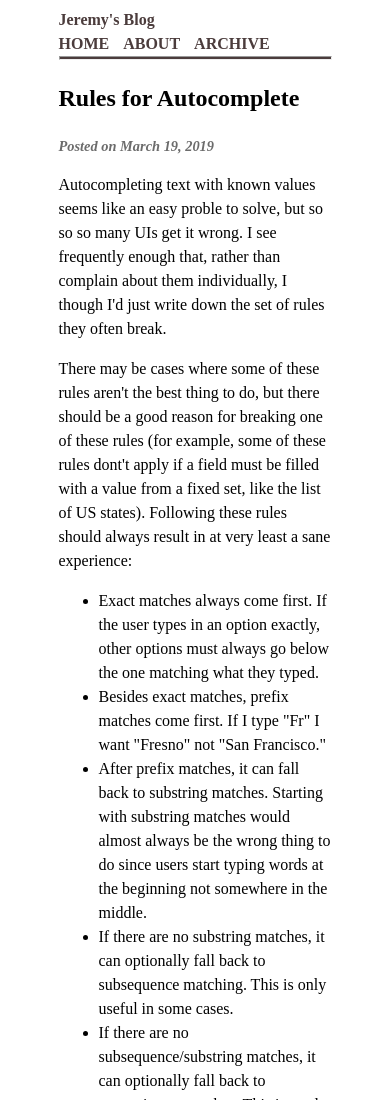
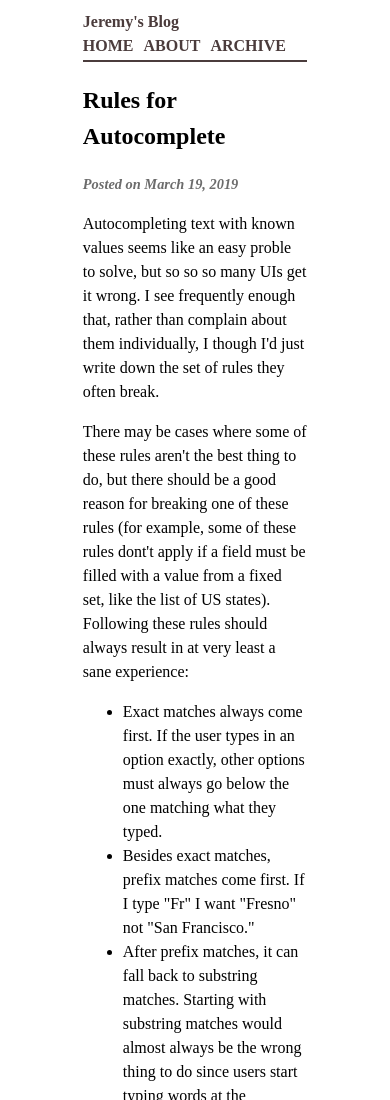
Before and after one commit to CaminLivia/FrontEnd17Homework, a plain HTML site: page Homework2/blog/blog.html in a window 390 px wide. Shown: the top 1100 px of the page. Drawn offline with Linux system fonts and the light colour scheme.

Commit message:
update homework using flex

```diff
--- a/Homework2/blog/blog-style.css
+++ b/Homework2/blog/blog-style.css
@@ -1,27 +1,27 @@
-.container {
-  margin: 2% 15%;
-  line-height: 1.5;
-  font-family: "Times New Roman", Times, serif;
+header {
+  display: flex;
+  flex-wrap: wrap;
+  justify-content: space-between;
+  align-items: center;
+  border-bottom: #4b3c3c solid 2px;
+  padding: 1% 0;
 }
 
-.menu a {
+nav {
+  display: flex;
+  gap: 20px;
+}
+
+nav > a,
+#logo > a {
   text-decoration: none;
   color: #4b3c3c;
   font-weight: bold;
 }
 
-.menu span {
-  float: right;
-}
-
-.menu span > a {
-  margin-left: 10px;
-}
-
-.separator {
-  background-color: #4b3c3c;
-  height: 2px;
-  clear: both;
+.container {
+  margin: 2% 20%;
+  line-height: 1.5;
 }
 
 .author {
@@ -31,15 +31,16 @@
   font-style: italic;
 }
 
-@media screen and (max-width: 459px) {
-  #logo {
-    width: 100%;
-    float: left;
-  }
-  .menu span {
-    float: left;
-  }
-  .menu span > a:first-child {
-    margin-left: 0;
+@media screen and (max-width: 354px) {
+  nav {
+    flex-direction: column;
+    gap: 1px;
   }
 }
+
+@media screen and (min-width: 355px) and (max-width: 400px) {
+  nav {
+    flex-wrap: wrap;
+    gap: 10px;
+  }
+}
--- a/Homework2/blog/blog.html
+++ b/Homework2/blog/blog.html
@@ -7,55 +7,58 @@
     <title>Jeremy's Blog - Homework 2</title>
     <link rel="stylesheet" href="blog-style.css" />
   </head>
-  <body class="container">
-    <nav class="menu">
-      <a href="#" id="logo">Jeremy's Blog</a>
-      <span>
+  <body>
+    <div class="container">
+      <header>
+        <div id="logo"><a href="#">Jeremy's Blog</a></div>
+        <nav>
           <a href="#">HOME</a>
           <a href="#">ABOUT</a>
           <a href="#">ARCHIVE</a>
-      </span>
         </nav>
-    <hr class="separator" />
+      </header>
+
       <article>
         <h2>Rules for Autocomplete</h2>
         <p class="author">Posted on March 19, 2019</p>
         <p>
           Autocompleting text with known values seems like an easy proble to
-        solve, but so so so many UIs get it wrong. I see frequently enough that,
-        rather than complain about them individually, I though I'd just write
-        down the set of rules they often break.
+          solve, but so so so many UIs get it wrong. I see frequently enough
+          that, rather than complain about them individually, I though I'd just
+          write down the set of rules they often break.
         </p>
         <p>
           There may be cases where some of these rules aren't the best thing to
           do, but there should be a good reason for breaking one of these rules
-        (for example, some of these rules dont't apply if a field must be filled
-        with a value from a fixed set, like the list of US states). Following
-        these rules should always result in at very least a sane experience:
+          (for example, some of these rules dont't apply if a field must be
+          filled with a value from a fixed set, like the list of US states).
+          Following these rules should always result in at very least a sane
+          experience:
         </p>
         <ul>
           <li>
             Exact matches always come first. If the user types in an option
-          exactly, other options must always go below the one matching what they
-          typed.
+            exactly, other options must always go below the one matching what
+            they typed.
           </li>
           <li>
             Besides exact matches, prefix matches come first. If I type "Fr" I
             want "Fresno" not "San Francisco."
           </li>
           <li>
-          After prefix matches, it can fall back to substring matches. Starting
-          with substring matches would almost always be the wrong thing to do
-          since users start typing words at the beginning not somewhere in the
-          middle.
+            After prefix matches, it can fall back to substring matches.
+            Starting with substring matches would almost always be the wrong
+            thing to do since users start typing words at the beginning not
+            somewhere in the middle.
           </li>
           <li>
             If there are no substring matches, it can optionally fall back to
             subsequence matching. This is only useful in some cases.
           </li>
           <li>
-          If there are no subsequence/substring matches, it can optionally fall
-          back to approximate matches. This is rarely necessary to provide.
+            If there are no subsequence/substring matches, it can optionally
+            fall back to approximate matches. This is rarely necessary to
+            provide.
           </li>
           <li>Matches should be sorted alphabetically.</li>
           <li>
@@ -63,18 +66,20 @@
             <em>shorthest one first</em>.
           </li>
           <li>
-          The matching should probably be case insensitive unless there are two
-          options that differ only by case. In that case (pun intended), prefer
-          the one that more closely matches the user's input.
+            The matching should probably be case insensitive unless there are
+            two options that differ only by case. In that case (pun intended),
+            prefer the one that more closely matches the user's input.
           </li>
           <li>
-          The action to make use of the selection (e.g. to search the term) must
-          be a different key than the action to accept the first suggestion
+            The action to make use of the selection (e.g. to search the term)
+            must be a different key than the action to accept the first
+            suggestion
             <em>unless</em> you have to do something first to start using
             autocomplete suggestions (e.g. hit the down arrow). The user should
             never have to take extra steps to <em>not</em> use autocomplete.
           </li>
         </ul>
       </article>
+    </div>
   </body>
 </html>
```
Lines whose indentation alone changed are shown as unchanged.
